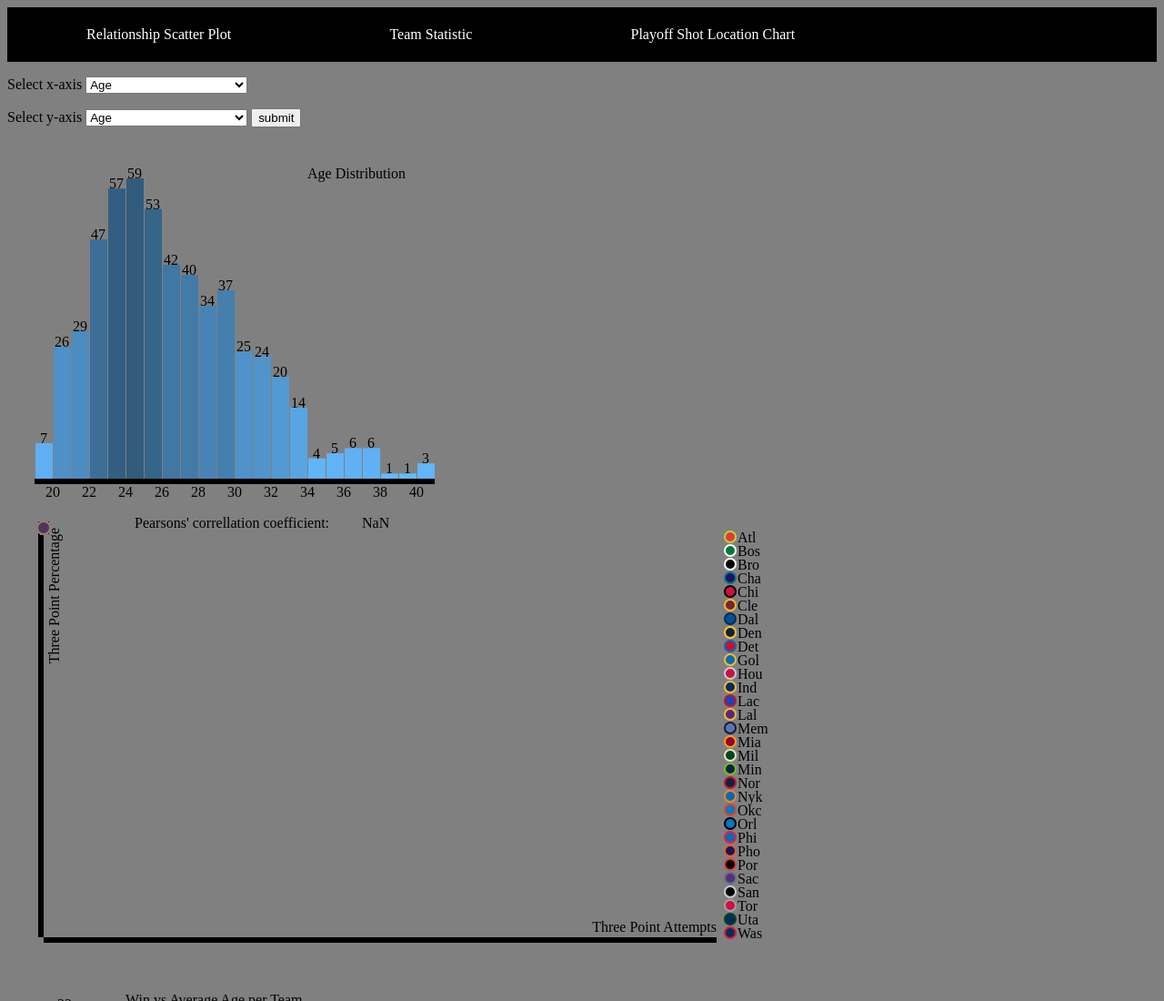
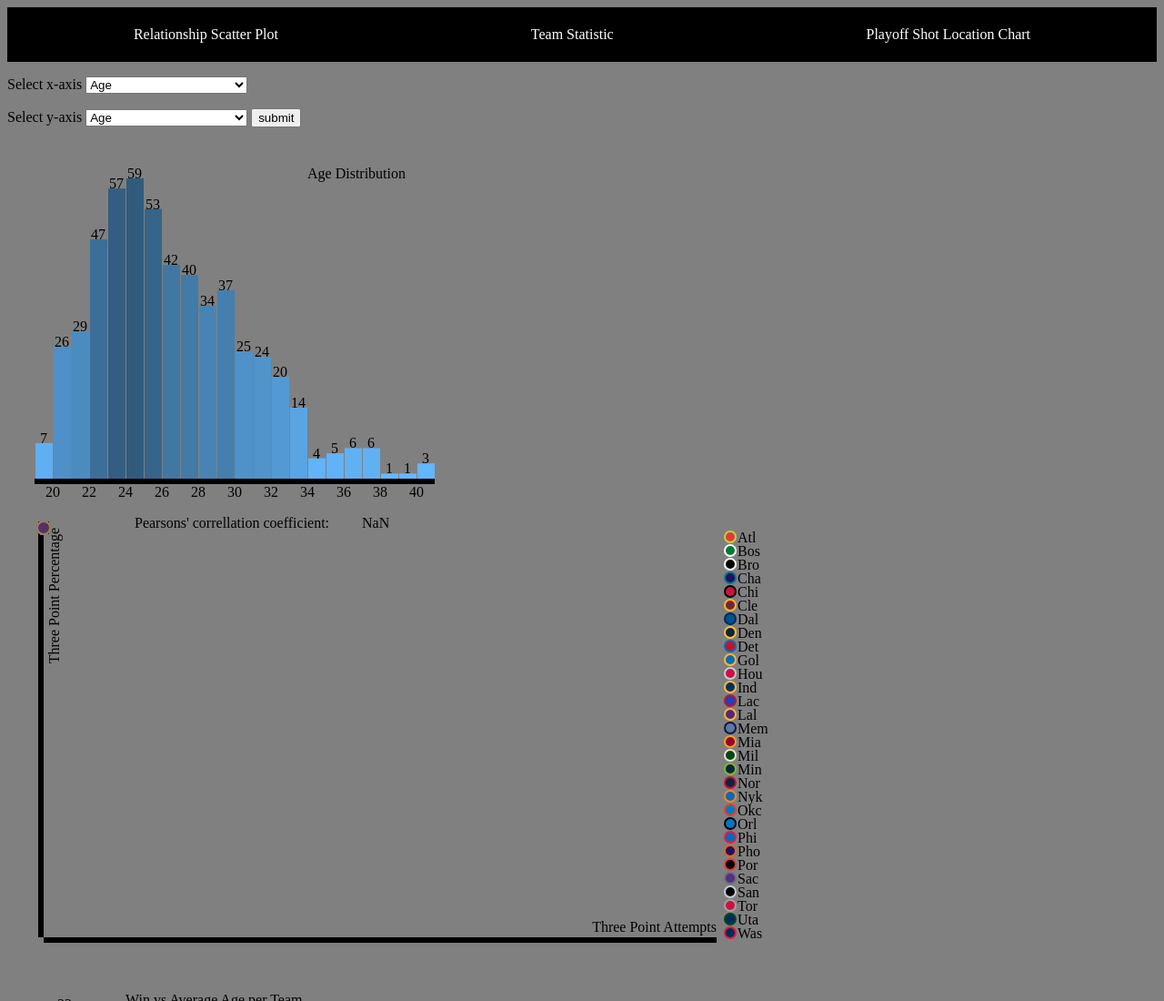
Before and after one commit to trile83/NBA_2017stats_Visual, a plain HTML site: page index.html in a window 1280 px wide. Shown: the top 1100 px of the page at 91% size. Drawn offline with nearby package versions, Linux system fonts and the light colour scheme.

Commit message:
Update index.html

```diff
--- a/index.html
+++ b/index.html
@@ -29,7 +29,7 @@ nav a{
 <nav>
 	  <a href="index.html">Relationship Scatter Plot</a>
 	  <a href="TeamStats.html">Team Statistic</a>
-	  <a href="teamShot.html">Playoff Shot Location Chart</a>f="teamShot.html">Playoff Shot Location Chart</a>
+	  <a href="teamShot.html">Playoff Shot Location Chart</a>
 </nav>
 <div style= "float: left" id = "div1">
 <p><span><label for="x-axis">Select x-axis</label></span>
```
